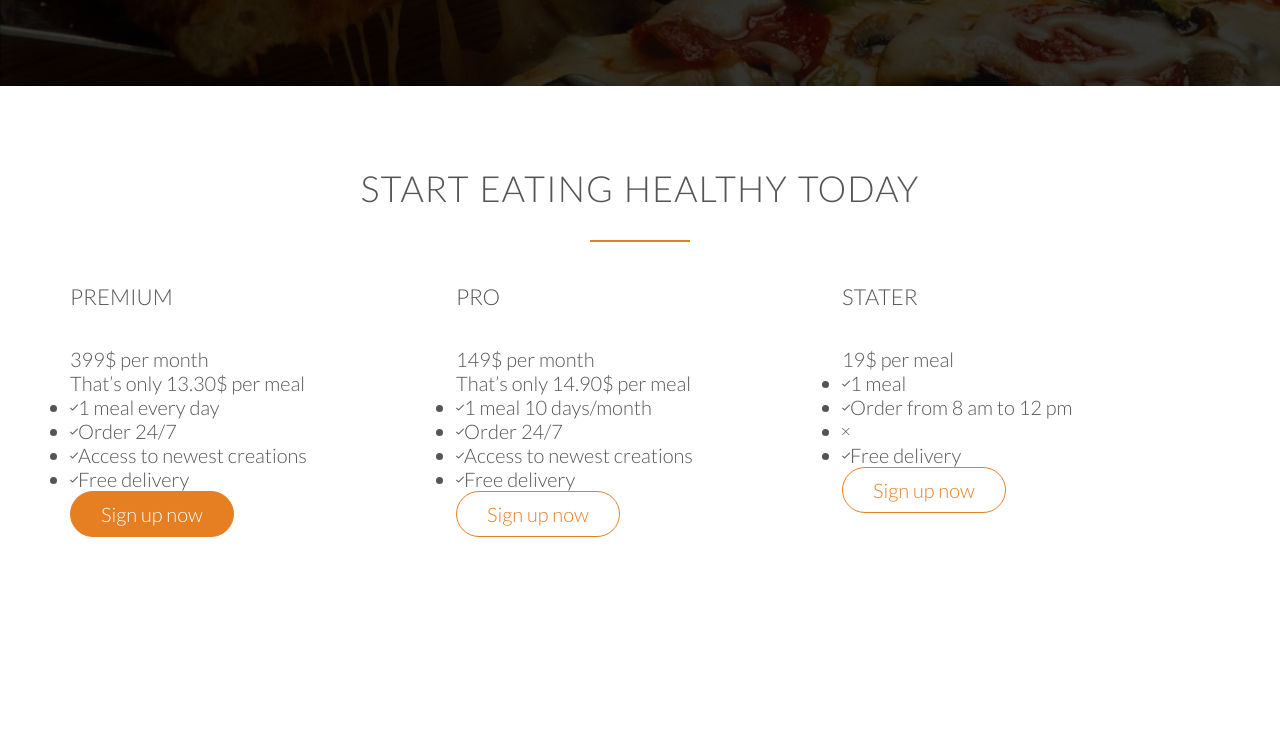
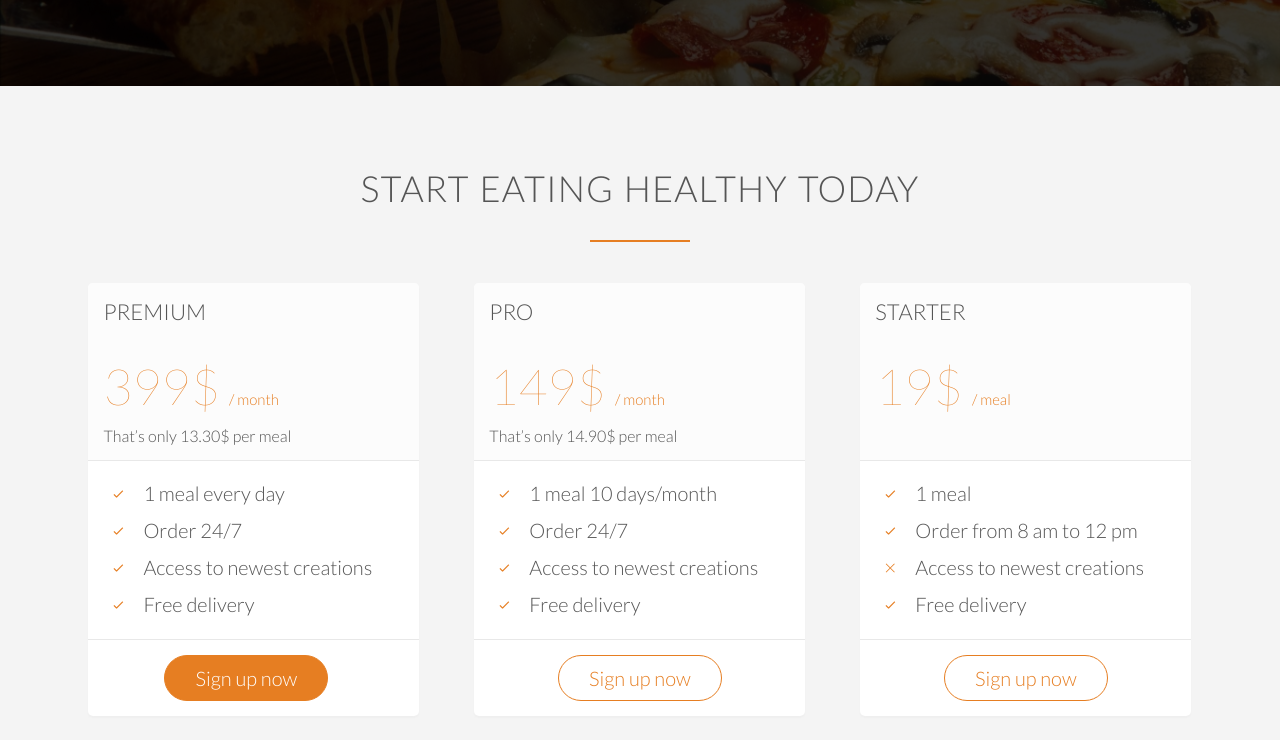
Before and after one commit to Falence/omnifood-website, a plain HTML site: page index.html in a window 1280 px wide. Shown: the part 3873-4613 px from the top of the page. Before the commit the page ends 4502 px from the top, so only its background shows below. Drawn offline with Linux system fonts and the light colour scheme; files whose address does not match are found by name.

Commit message:
Building the sign-up section - css

```diff
--- a/index.html
+++ b/index.html
@@ -271,15 +271,15 @@
         <div class="plan-box">
           <div>
             <h3>Premium</h3>
-            <p class="plan-price">399$ per month</p>
+            <p class="plan-price">399$ <span>/ month</span></p>
             <p class="plan-price-meal">That’s only 13.30$ per meal</p>
           </div>
           <div>
             <ul>
-              <li><i class="ion-ios-checkmark-empty"></i>1 meal every day</li>
-              <li><i class="ion-ios-checkmark-empty"></i>Order 24/7</li>
-              <li><i class="ion-ios-checkmark-empty"></i>Access to newest creations</li>
-              <li><i class="ion-ios-checkmark-empty"></i>Free delivery</li>
+              <li><i class="ion-ios-checkmark-empty icon-small"></i>1 meal every day</li>
+              <li><i class="ion-ios-checkmark-empty icon-small"></i>Order 24/7</li>
+              <li><i class="ion-ios-checkmark-empty icon-small"></i>Access to newest creations</li>
+              <li><i class="ion-ios-checkmark-empty icon-small"></i>Free delivery</li>
             </ul>
           </div>
           <div>
@@ -291,15 +291,15 @@
         <div class="plan-box">
           <div>
             <h3>Pro</h3>
-            <p class="plan-price">149$ per month</p>
+            <p class="plan-price">149$ <span>/ month</span></p>
             <p class="plan-price-meal">That’s only 14.90$ per meal</p>
           </div>
           <div>
             <ul>
-              <li><i class="ion-ios-checkmark-empty"></i>1 meal 10 days/month</li>
-              <li><i class="ion-ios-checkmark-empty"></i>Order 24/7</li>
-              <li><i class="ion-ios-checkmark-empty"></i>Access to newest creations</li>
-              <li><i class="ion-ios-checkmark-empty"></i>Free delivery</li>
+              <li><i class="ion-ios-checkmark-empty icon-small"></i>1 meal 10 days/month</li>
+              <li><i class="ion-ios-checkmark-empty icon-small"></i>Order 24/7</li>
+              <li><i class="ion-ios-checkmark-empty icon-small"></i>Access to newest creations</li>
+              <li><i class="ion-ios-checkmark-empty icon-small"></i>Free delivery</li>
             </ul>
           </div>
           <div>
@@ -310,16 +310,16 @@
       <div class="col span-1-of-3">
         <div class="plan-box">
           <div>
-            <h3>Stater</h3>
-            <p class="plan-price">19$ per meal</p>
-            <p class="plan-price-meal"></p>
+            <h3>Starter</h3>
+            <p class="plan-price">19$ <span>/ meal</span></p>
+            <p class="plan-price-meal">&nbsp;</p>
           </div>
           <div>
             <ul>
-              <li><i class="ion-ios-checkmark-empty"></i>1 meal</li>
-              <li><i class="ion-ios-checkmark-empty"></i>Order from 8 am to 12 pm</li>
-              <li><i class="ion-ios-close-empty"></i></li>
-              <li><i class="ion-ios-checkmark-empty"></i>Free delivery</li>
+              <li><i class="ion-ios-checkmark-empty icon-small"></i>1 meal</li>
+              <li><i class="ion-ios-checkmark-empty icon-small"></i>Order from 8 am to 12 pm</li>
+              <li><i class="ion-ios-close-empty icon-small"></i>Access to newest creations</li>
+              <li><i class="ion-ios-checkmark-empty icon-small"></i>Free delivery</li>
             </ul>
           </div>
           <div>
--- a/resources/css/style.css
+++ b/resources/css/style.css
@@ -394,3 +394,59 @@ cite img {
   margin-right: 15px;
   vertical-align: middle;
 }
+
+/********************************************************/
+/* SIGN UP */
+/********************************************************/
+
+.section-plans {
+  background-color: #f4f4f4;
+}
+
+.plan-box {
+  background-color: #fff;
+  border-radius: 5px;
+  width: 90%;
+  margin-left: 5%;
+  box-shadow: 0 2px 2px #efefef; /* #e3e3e3 */
+}
+
+.plan-box div {
+  padding: 15px;
+  border-bottom: 1px solid #e8e8e8;
+}
+
+.plan-box div:first-child {
+  background-color: #fcfcfc;
+  border-top-left-radius: 5px;
+  border-top-right-radius: 5px;
+}
+
+.plan-box div:last-child {
+  text-align: center;
+  border: 0;
+}
+
+.plan-price {
+  font-size: 250%;
+  margin-bottom: 10px;
+  font-weight: 100;
+  color: #e67e22;
+}
+
+.plan-price span {
+  font-size: 30%;
+  font-weight: 300;
+}
+
+.plan-price-meal {
+  font-size: 80%;
+}
+
+.plan-box ul {
+  list-style: none;
+}
+
+.plan-box ul li {
+  padding: 5px 0;
+}
```
